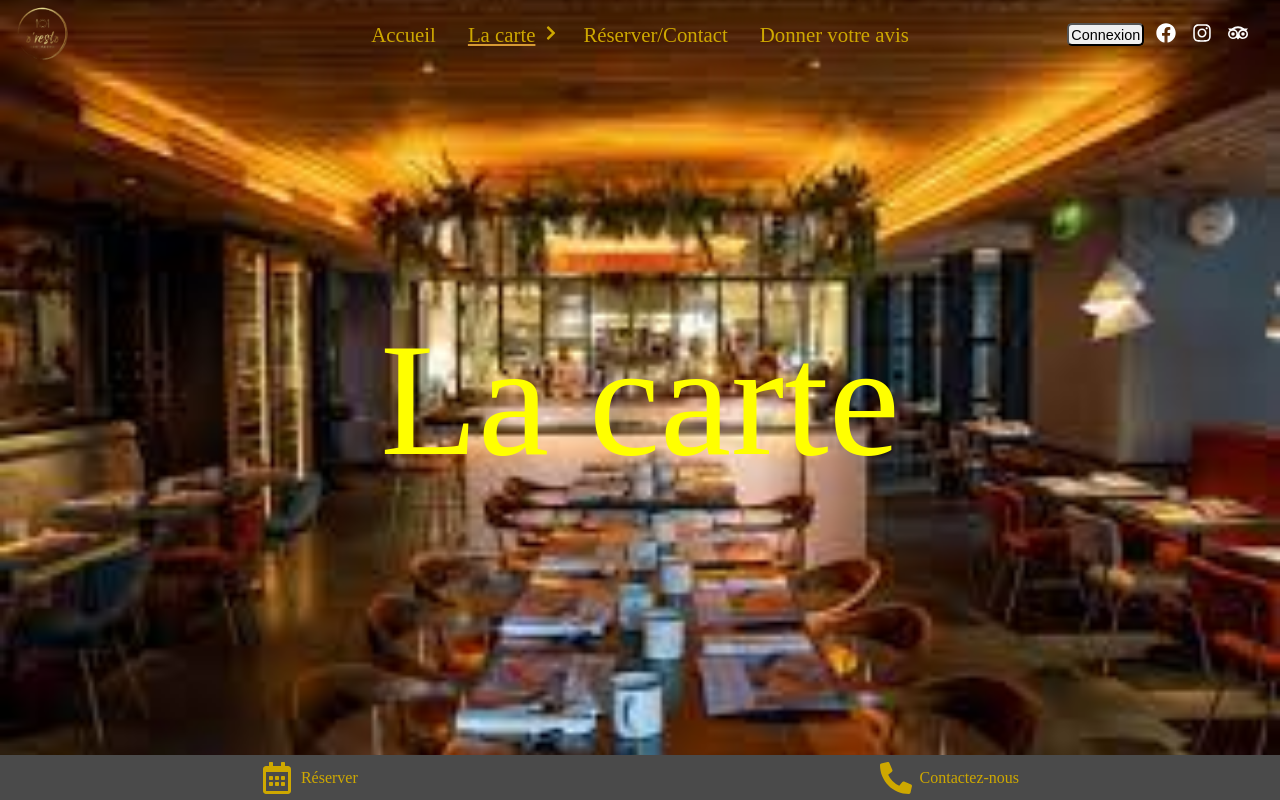
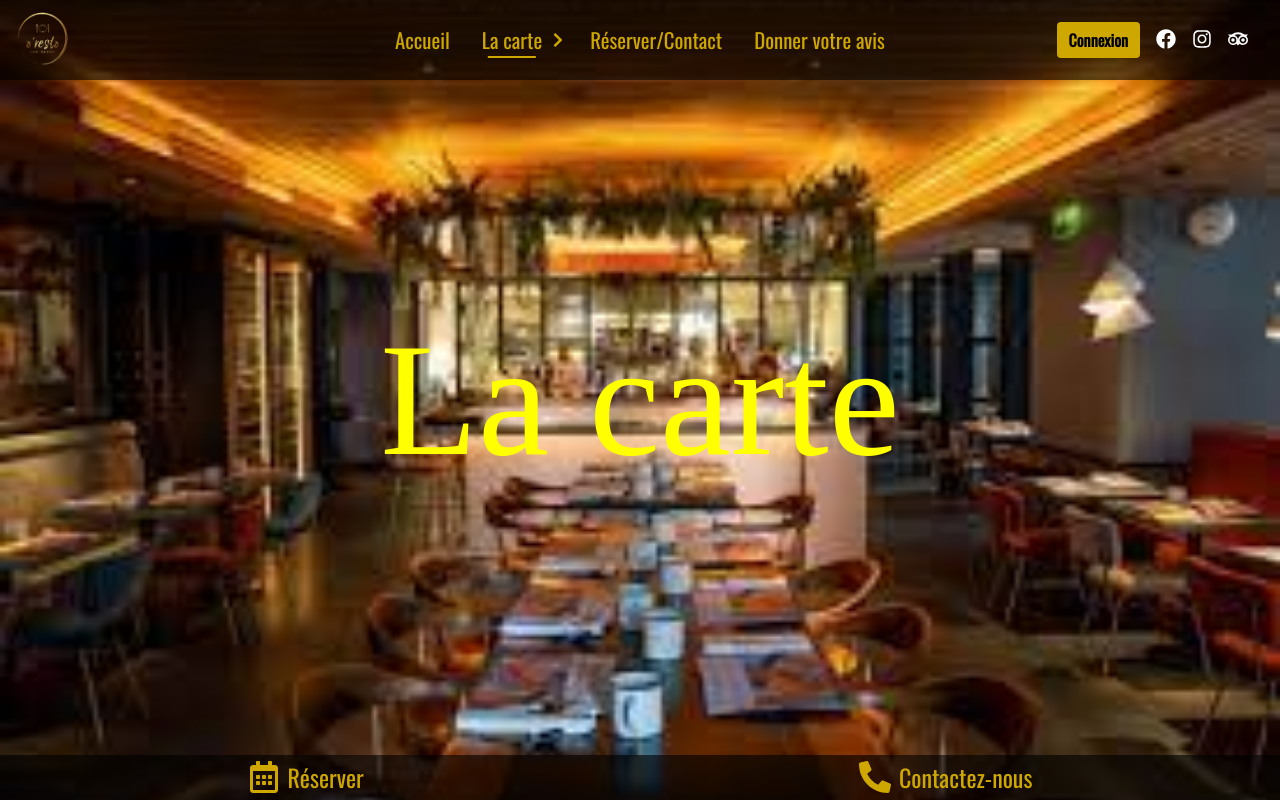
Before and after one commit to FelixPicot1989/O-resto-front, a React (Vite) app: page /carte in a window 1280 px wide. Shown: the top 800 px of the page. Built offline with nearby package versions, Linux system fonts and the light colour scheme.

Commit message:
stylization for Navbar, Footer and StickyFooter Done

```diff
--- a/src/components/Footer/Footer.scss
+++ b/src/components/Footer/Footer.scss
@@ -1,7 +1,12 @@
+@use '../../styles/vars.scss';
+
 // Mobile (en dessous de 768px)
 .Footer {
   border-top: 1px solid rgba(148, 148, 148, 0.493);
-  background: rgba(148, 148, 148, 0.493);
+  background: vars.$grey-color;
+  color: vars.$white-color;
+  font-family: vars.$texte-police;
+  overflow-y: visible;
 
   .infos-pratiques {
     display: flex;
@@ -28,6 +33,7 @@
 
   .legales {
     margin-top: 2rem;
+    font-size: 0.8rem;
 
     ul {
       display: flex;
--- a/src/components/Navbar/Navbar.scss
+++ b/src/components/Navbar/Navbar.scss
@@ -6,14 +6,15 @@ $background-color: #fff;
 .Navbar {
   position: fixed;
   width: 100%;
-  height: 70px;
+  height: 80px;
   display: flex;
   align-items: center;
   justify-content: space-between;
   padding: 1% 0;
   color: vars.$gold;
-  background-color: transparent;
+  background-color: vars.$black-color-transp;
   z-index: 2;
+  font-family: vars.$texte-police;
 
   .logo-oresto {
     margin-left: 2%;
@@ -28,11 +29,12 @@ $background-color: #fff;
   }
 
   .title {
-    color: black;
+    color: vars.$white-color;
     z-index: 10;
-    font-size: 2rem;
+    font-size: 2.5rem;
     font-weight: bold;
     margin-left: -20px;
+    font-family: vars.$titre-police;
 
     @media (min-width: 768px) {
       display: none;
@@ -41,11 +43,6 @@ $background-color: #fff;
 
   .title-hidden {
     display: none;
-  }
-
-  .active {
-    // border-bottom: 2px solid #d69a34;
-    text-decoration: underline #d69a34;
   }
 
   &-desktop {
@@ -65,6 +62,23 @@ $background-color: #fff;
         font-size: 1.3rem;
         margin: 0 16px;
         cursor: pointer;
+        position: relative;
+
+        &::after {
+          content: '';
+          position: absolute;
+          bottom: -8px;
+          left: 50%;
+          width: 0;
+          height: 2px;
+          background-color: vars.$gold;
+          transition: width 0.3s ease-in-out, left 0.3s ease-in-out;
+          transform: translateX(-50%);
+        }
+
+        &:hover::after {
+          width: 80%;
+        }
       }
 
       .dropdown {
@@ -77,6 +91,8 @@ $background-color: #fff;
           cursor: pointer;
           margin-left: -8px;
           margin-right: 8px;
+          display: flex;
+          align-items: center;
         }
 
         .dropdown-list-hidden {
@@ -88,11 +104,11 @@ $background-color: #fff;
           top: 35px;
           right: -6px;
           width: 90px;
-          background-color: #fff;
+          background-color: rgba(0, 0, 0, 0.9);
           display: flex;
           flex-direction: column;
           border-radius: 10px;
-          border: 1px solid #e1e1e1;
+          border: 1px solid white;
           box-shadow: 0 40px 40px rgb(0 0 0 / 6%);
 
           &::before {
@@ -109,13 +125,41 @@ $background-color: #fff;
           }
 
           li:hover {
-            background-color: #f5f5f5;
+            // background-color: #f5f5f5cc;
+            background-color: vars.$gold;
+            color: vars.$black-color;
+            z-index: 1;
+          }
+
+          li:first-child:hover {
+            border-top-left-radius: 10px;
+            border-top-right-radius: 10px;
+          }
+
+          li:last-child:hover {
+            border-bottom-left-radius: 10px;
+            border-bottom-right-radius: 10px;
           }
 
           li {
             padding: 8px;
           }
         }
+      }
+    }
+
+    .active {
+      position: relative;
+
+      &::after {
+        content: '';
+        position: absolute;
+        bottom: -8px;
+        left: 50%;
+        width: 80%;
+        height: 2px;
+        background-color: vars.$gold;
+        z-index: 50;
       }
     }
 
@@ -128,14 +172,29 @@ $background-color: #fff;
       padding-right: 2.5%;
       color: vars.$white-color;
 
-      @media (min-width: 768px) and (max-width: 950px) {
+      @media (min-width: 768px) and (max-width: 1020px) {
         flex-direction: column-reverse;
       }
 
       .btn-login {
         border-radius: 5px;
         font-size: 0.9rem;
-        padding: 1.5% 3%;
+
+        padding: 6px 12px;
+        background-color: vars.$gold;
+        color: vars.$black-color;
+        font-size: 1rem;
+        font-weight: bold;
+        text-decoration: none;
+        border: none;
+        border-radius: 4px;
+        font-family: vars.$texte-police;
+        transition: background-color 0.3s ease-in-out, color 0.3s ease-in-out;
+
+        &:hover {
+          background-color: vars.$black-color;
+          color: vars.$gold;
+        }
       }
 
       .social-desktop {
@@ -150,7 +209,7 @@ $background-color: #fff;
 
   &-burger {
     z-index: 10;
-    color: black;
+    color: vars.$gold;
     font-size: 1.5rem;
     margin-right: 2%;
 
@@ -166,7 +225,7 @@ $background-color: #fff;
     padding-top: 25%;
     width: 100%;
     height: 100vh;
-    background-color: $background-color;
+    background-color: vars.$grey-color;
     display: flex;
     flex-direction: column;
     align-items: center;
@@ -196,6 +255,9 @@ $background-color: #fff;
       .chevron {
         display: inline-block;
         font-size: 25px;
+        padding-left: 5px;
+        height: 100%;
+        vertical-align: middle;
       }
 
       .dropdown-list-hidden {
@@ -203,11 +265,16 @@ $background-color: #fff;
       }
 
       .dropdown-list {
-        width: 150px;
+        width: 110px;
         background-color: #fff;
         border-radius: 10px;
         border: 1px solid #e1e1e1;
         box-shadow: 0 40px 40px rgb(0 0 0 / 6%);
+        margin-top: 10px;
+        position: relative;
+        text-align: left;
+        font-size: 1.3rem;
+        margin-left: 40px;
 
         &::before {
           content: '';
@@ -215,8 +282,8 @@ $background-color: #fff;
           border-top: 1px solid #e1e1e1;
           border-right: 1px solid #e1e1e1;
           position: absolute;
-          top: 26px;
-          right: 57px;
+          top: -6px;
+          right: 13px;
           width: 12px;
           height: 12px;
           rotate: -45deg;
@@ -224,6 +291,16 @@ $background-color: #fff;
 
         li:hover {
           background-color: #f5f5f5;
+        }
+
+        li:first-child:hover {
+          border-top-left-radius: 10px;
+          border-top-right-radius: 10px;
+        }
+
+        li:last-child:hover {
+          border-bottom-left-radius: 10px;
+          border-bottom-right-radius: 10px;
         }
 
         li {
@@ -241,8 +318,15 @@ $background-color: #fff;
 
       .btn-login {
         border-radius: 5px;
-        font-size: 1.1rem;
-        padding: 1.5% 3%;
+        font-size: 1.3rem;
+        padding: 12px 24px;
+        background-color: vars.$gold;
+        color: vars.$black-color;
+        font-weight: bold;
+        text-decoration: none;
+        border: none;
+        border-radius: 4px;
+        font-family: vars.$texte-police;
       }
 
       .social-media {
@@ -251,6 +335,7 @@ $background-color: #fff;
         justify-content: space-around;
         margin-top: 5%;
         font-size: 1.5rem;
+        color: vars.$white-color;
       }
     }
   }
--- a/src/components/StickyFooter/StickyFooter.scss
+++ b/src/components/StickyFooter/StickyFooter.scss
@@ -1,12 +1,17 @@
 @use '../../styles/vars.scss';
 
 .StickyFooter {
-  background: vars.$grey-color;
+  background: vars.$black-color-transp;
   position: sticky;
   bottom: 0;
   width: 100%;
   height: 45px;
   color: vars.$gold;
+  font-family: vars.$texte-police;
+
+  @media (min-width: 1020px) {
+    font-size: 1.5rem;
+  }
 
   .stickyFooter-items {
     height: 100%;
--- a/src/styles/vars.scss
+++ b/src/styles/vars.scss
@@ -1,11 +1,16 @@
+@import url('https://fonts.googleapis.com/css2?family=Dancing+Script&display=swap');
+
+@import url('https://fonts.googleapis.com/css2?family=Oswald&display=swap');
+
 $grey-color: #4a4a4a;
 $gold-color: #9a6e32;
 $gold-light-color: #f8f09e;
 $gold: #cea800;
 $black-color: #000;
 $white-color: #fff;
+$black-color-transp: rgba(0, 0, 0, 0.6);
 
-$titre-police: 'Dancing Script';
+$titre-police: 'Dancing Script', cursive;
 // ou :
 // $titre-police: 'Caveat';
 $texte-police: 'Oswald', sans-serif;
```
